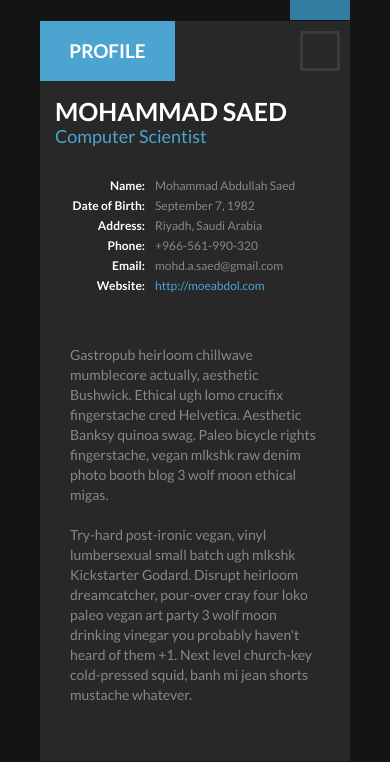
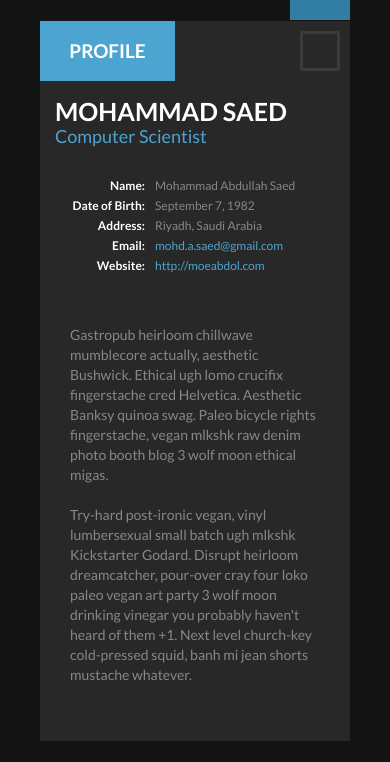
Before and after one commit to moeabdol/moeabdol, a Rails app: page / in a window 390 px wide. Shown: the part 82-844 px from the top of the page. Run offline with Rails 7, Linux system fonts and the light colour scheme; style sheets or scripts are compiled from the project's sources; some libraries are stand-ins or nearby versions.

Commit message:
remove phone and hyperlink email

```diff
--- a/app/views/home/index.html.haml
+++ b/app/views/home/index.html.haml
@@ -33,12 +33,9 @@
         .profile_row.address
           %span.th Address:
           %span.td Riyadh, Saudi Arabia
-        .profile_row.phone
-          %span.th Phone:
-          %span.td +966-561-990-320
         .profile_row.email
           %span.th Email:
-          %span.td mohd.a.saed@gmail.com
+          %span.td= mail_to "mohd.a.saed@gmail.com"
         .profile_row.website
           %span.th Website:
           %span.td= link_to "http://moeabdol.com","http://moeabdol.com"
```
